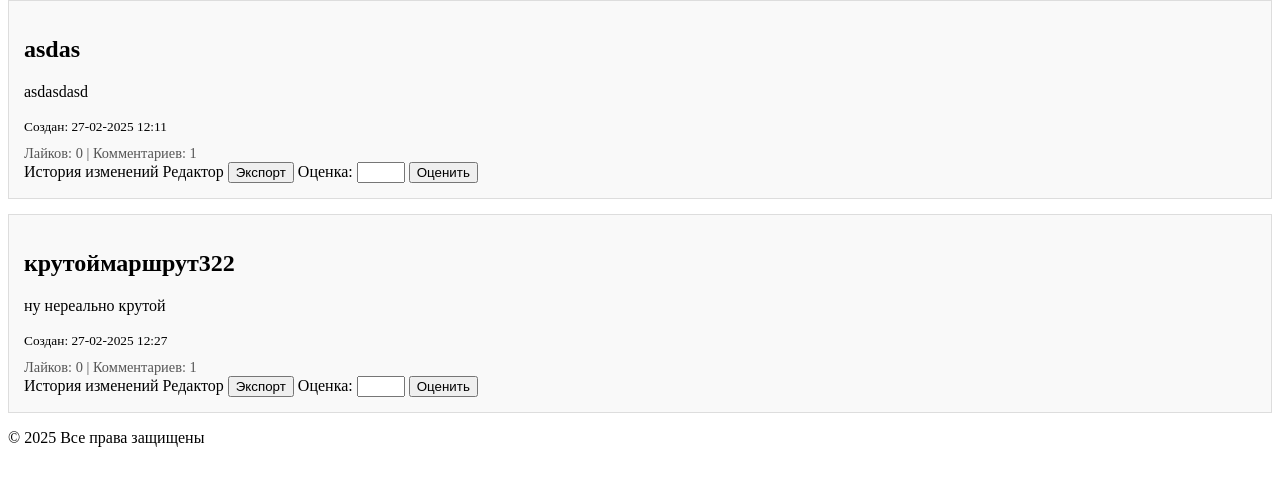
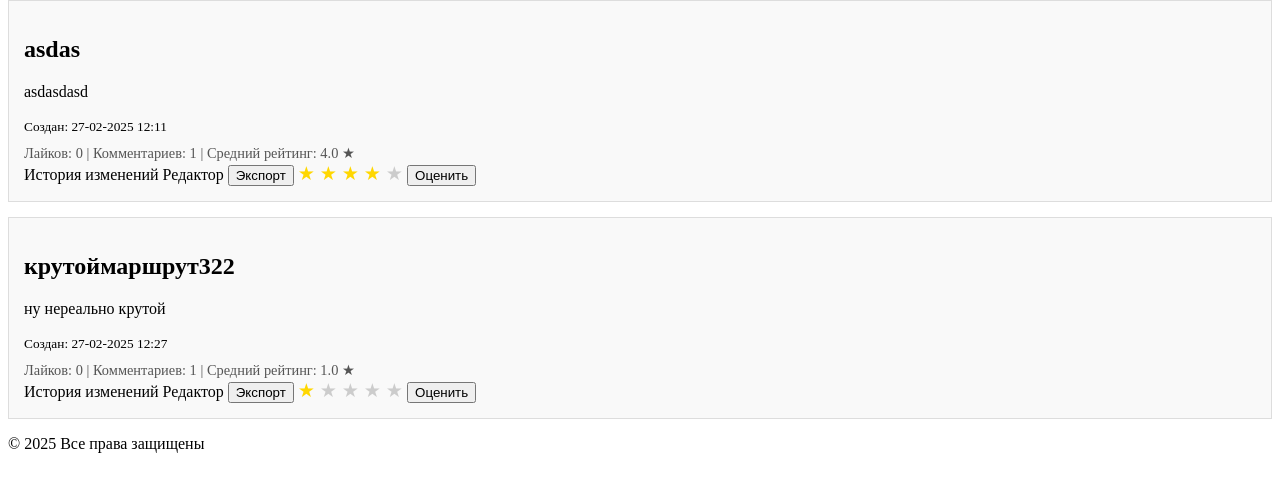
Before and after one commit to Oradep/JourneyPalette, a Flask app: page / in a window 1280 px wide. Shown: the part 98-590 px from the top of the page. Run offline with Flask 3, Linux system fonts and the light colour scheme; a user stored in the database is signed in.

Commit message:
another update

```diff
--- a/app.py
+++ b/app.py
@@ -39,10 +39,22 @@ class Route(db.Model):
     points = db.Column(db.Text, nullable=True)
     allMarkers = db.Column(db.Text, nullable=True)
 
-    # Для подсчёта лайков в шаблонах
+    # Отношение к лайкам (lazy='dynamic' позволяет вызывать count())
+    likes = db.relationship('Like', backref='route', lazy='dynamic')
+    # Отношение к рейтингам
+    ratings = db.relationship('Rating', backref='route', lazy='dynamic')
+
     @property
     def likes_count(self):
-        return Like.query.filter_by(route_id=self.id).count()
+        return self.likes.count()
+
+    @property
+    def average_rating(self):
+        ratings_list = self.ratings.all()
+        if ratings_list:
+            return round(sum(r.rating for r in ratings_list) / len(ratings_list), 1)
+        return 0
+
 
 # Модель достопримечательности
 class Landmark(db.Model):
@@ -154,19 +166,27 @@ def load_user(user_id):
     return User.query.get(int(user_id))
 
 # Главная страница
+# Главная страница – передаём словарь с оценками, выставленными текущим пользователем
 @app.route('/')
 def index():
     if current_user.is_authenticated:
         routes = Route.query.filter((Route.is_private == False) | (Route.user_id == current_user.id)).all()
+        user_ratings = {rating.route_id: rating.rating for rating in Rating.query.filter_by(user_id=current_user.id).all()}
     else:
         routes = Route.query.filter_by(is_private=False).all()
-    return render_template('index.html', routes=routes)
+        user_ratings = {}
+    return render_template('index.html', routes=routes, user_ratings=user_ratings)
 
-# Страница просмотра маршрута (детали маршрута)
+
+# Страница просмотра маршрута – передаём оценку для текущего пользователя, если она есть
 @app.route('/route/<int:route_id>')
 def view_route(route_id):
     route = Route.query.get_or_404(route_id)
-    return render_template('route_detail.html', route=route)
+    user_rating = None
+    if current_user.is_authenticated:
+        rating_obj = Rating.query.filter_by(user_id=current_user.id, route_id=route.id).first()
+        user_rating = rating_obj.rating if rating_obj else None
+    return render_template('route_detail.html', route=route, user_rating=user_rating)
 
 # Создание нового маршрута
 @app.route('/route/new', methods=['GET', 'POST'])
@@ -278,11 +298,16 @@ def rate_route(route_id):
         db.session.commit()
     return redirect(request.referrer or url_for('view_route', route_id=route_id))
 
-# AJAX-загрузка комментариев для маршрута
+
+# AJAX-загрузка комментариев – для каждого комментария получаем оценку из таблицы Rating
 @app.route('/route/<int:route_id>/comments')
 def route_comments(route_id):
     route = Route.query.get_or_404(route_id)
-    return render_template('route_comments.html', route=route)
+    ratings = {}
+    for comment in route.comments:
+         rating_obj = Rating.query.filter_by(user_id=comment.user_id, route_id=route.id).first()
+         ratings[comment.id] = rating_obj.rating if rating_obj else None
+    return render_template('route_comments.html', route=route, ratings=ratings)
 
 # Личный кабинет пользователя
 @app.route('/user/<int:user_id>')
--- a/templates/index.html
+++ b/templates/index.html
@@ -6,7 +6,7 @@
   <title>Туристические маршруты</title>
   <link rel="stylesheet" href="{{ url_for('static', filename='css/styles.css') }}">
   <style>
-    /* Пример стилей для подложки маршрута и выпадающего меню экспорта */
+    /* Стили для карточки маршрута и экспорта */
     .route-card {
       background: #f9f9f9;
       border: 1px solid #ddd;
@@ -38,6 +38,24 @@
       color: #555;
       margin-top: 10px;
     }
+    /* Стили для звёздного рейтинга */
+    .star-rating {
+      display: inline-block;
+      direction: rtl;
+      font-size: 1.2em;
+    }
+    .star-rating input[type="radio"] {
+      display: none;
+    }
+    .star-rating label {
+      color: #ccc;
+      cursor: pointer;
+    }
+    .star-rating input[type="radio"]:checked ~ label,
+    .star-rating label:hover,
+    .star-rating label:hover ~ label {
+      color: #FFD700;
+    }
   </style>
 </head>
 <body>
@@ -59,23 +77,23 @@
     {% if routes %}
       {% for route in routes %}
       <div class="route-card">
-        <!-- Обёртка в ссылку для перехода на страницу маршрута -->
+        <!-- Ссылка для перехода на страницу маршрута -->
         <a href="{{ url_for('view_route', route_id=route.id) }}">
           <h2>{{ route.title }}</h2>
           <p>{{ route.description }}</p>
           <small>Создан: {{ route.created_at.strftime("%d-%m-%Y %H:%M") }}</small>
         </a>
         <div class="meta-info">
-          <!-- Заглушки для лайков и комментариев (подсчитываем по соответствующим моделям) -->
-          <span>Лайков: {{ route.likes_count or 0 }}</span> |
-          <span>Комментариев: {{ route.comments|length }}</span>
+          <span>Лайков: {{ route.likes_count }}</span> |
+          <span>Комментариев: {{ route.comments|length }}</span> |
+          <span>Средний рейтинг: {{ route.average_rating }} ★</span>
         </div>
         <div>
           {% if current_user.is_authenticated and route.user_id == current_user.id %}
             <a href="{{ url_for('route_history', route_id=route.id) }}">История изменений</a>
             <a href="{{ url_for('edit_route', route_id=route.id) }}">Редактор</a>
           {% endif %}
-          <!-- Кнопка экспорта с выпадающим меню -->
+          <!-- Экспорт -->
           <div class="export-menu">
             <button>Экспорт</button>
             <div class="export-options">
@@ -84,11 +102,21 @@
               <a href="{{ url_for('export_route', route_id=route.id, format='kmz') }}">KMZ</a>
             </div>
           </div>
-          <!-- Если пользователь авторизован – можно оценить маршрут прямо здесь -->
+          <!-- Форма для оценки звёздами -->
           {% if current_user.is_authenticated %}
             <form action="{{ url_for('rate_route', route_id=route.id) }}" method="POST" style="display:inline;">
-              <label for="rating-{{ route.id }}">Оценка:</label>
-              <input type="number" id="rating-{{ route.id }}" name="rating" min="1" max="5" required>
+              <div class="star-rating">
+                <input type="radio" id="star5-{{ route.id }}" name="rating" value="5" {% if user_ratings.get(route.id) == 5 %}checked{% endif %} required>
+                <label for="star5-{{ route.id }}">★</label>
+                <input type="radio" id="star4-{{ route.id }}" name="rating" value="4" {% if user_ratings.get(route.id) == 4 %}checked{% endif %}>
+                <label for="star4-{{ route.id }}">★</label>
+                <input type="radio" id="star3-{{ route.id }}" name="rating" value="3" {% if user_ratings.get(route.id) == 3 %}checked{% endif %}>
+                <label for="star3-{{ route.id }}">★</label>
+                <input type="radio" id="star2-{{ route.id }}" name="rating" value="2" {% if user_ratings.get(route.id) == 2 %}checked{% endif %}>
+                <label for="star2-{{ route.id }}">★</label>
+                <input type="radio" id="star1-{{ route.id }}" name="rating" value="1" {% if user_ratings.get(route.id) == 1 %}checked{% endif %}>
+                <label for="star1-{{ route.id }}">★</label>
+              </div>
               <button type="submit">Оценить</button>
             </form>
           {% endif %}
```
Also changed, not shown: templates/route_comments.html (renamed from templates/route-comments.html, +9 -1 lines), templates/route_detail.html (renamed from templates/route-detail.html, +36 -12 lines), instance/tourist_routes.db.
